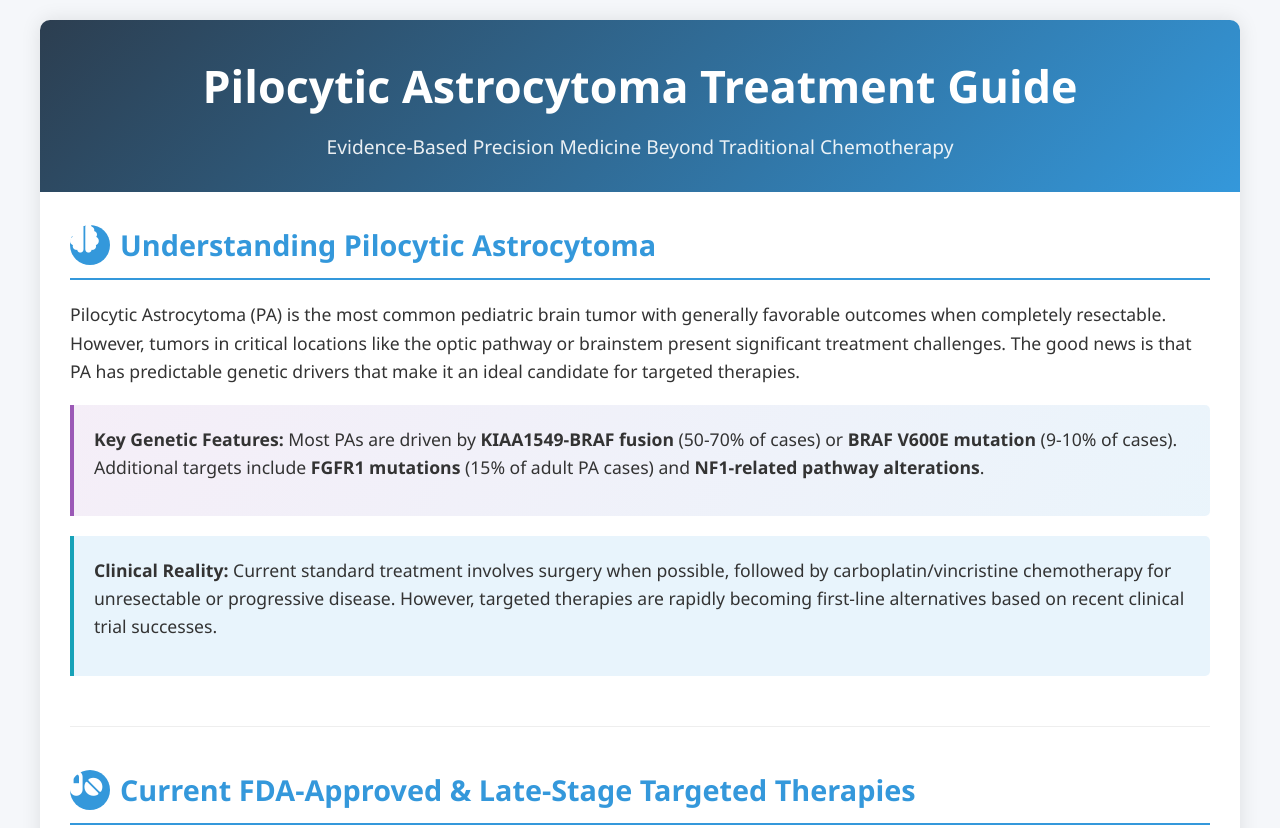
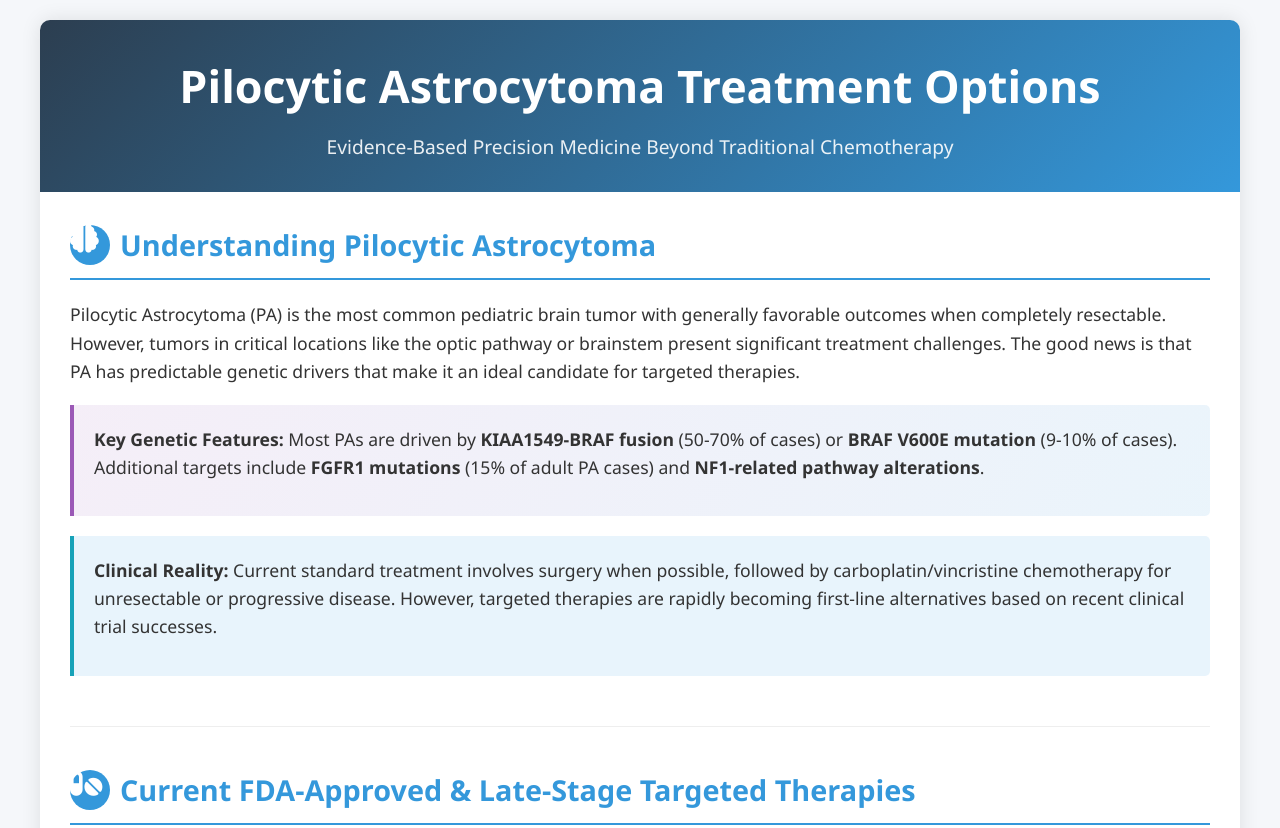
Before and after one commit to ErzaKaneki/gitPage4Ts, a plain HTML site: page index.html in a window 1280 px wide. Shown: the top 828 px of the page. Drawn offline with Linux system fonts and the light colour scheme.

Commit message:
fix: Wording in title and header to better convey clarity

```diff
--- a/index.html
+++ b/index.html
@@ -3,7 +3,7 @@
 <head>
     <meta charset="UTF-8">
     <meta name="viewport" content="width=device-width, initial-scale=1.0">
-    <title>Pilocytic Astrocytoma Treatment Guide</title>
+    <title>Pilocytic Astrocytoma Treatment Options</title>
     <link rel="stylesheet" href="https://cdnjs.cloudflare.com/ajax/libs/font-awesome/6.4.0/css/all.min.css">
     <style>
         :root {
@@ -297,7 +297,7 @@
 <body>
     <div class="container">
         <header>
-            <h1>Pilocytic Astrocytoma Treatment Guide</h1>
+            <h1>Pilocytic Astrocytoma Treatment Options</h1>
             <p class="subtitle">Evidence-Based Precision Medicine Beyond Traditional Chemotherapy</p>
         </header>
 
```
